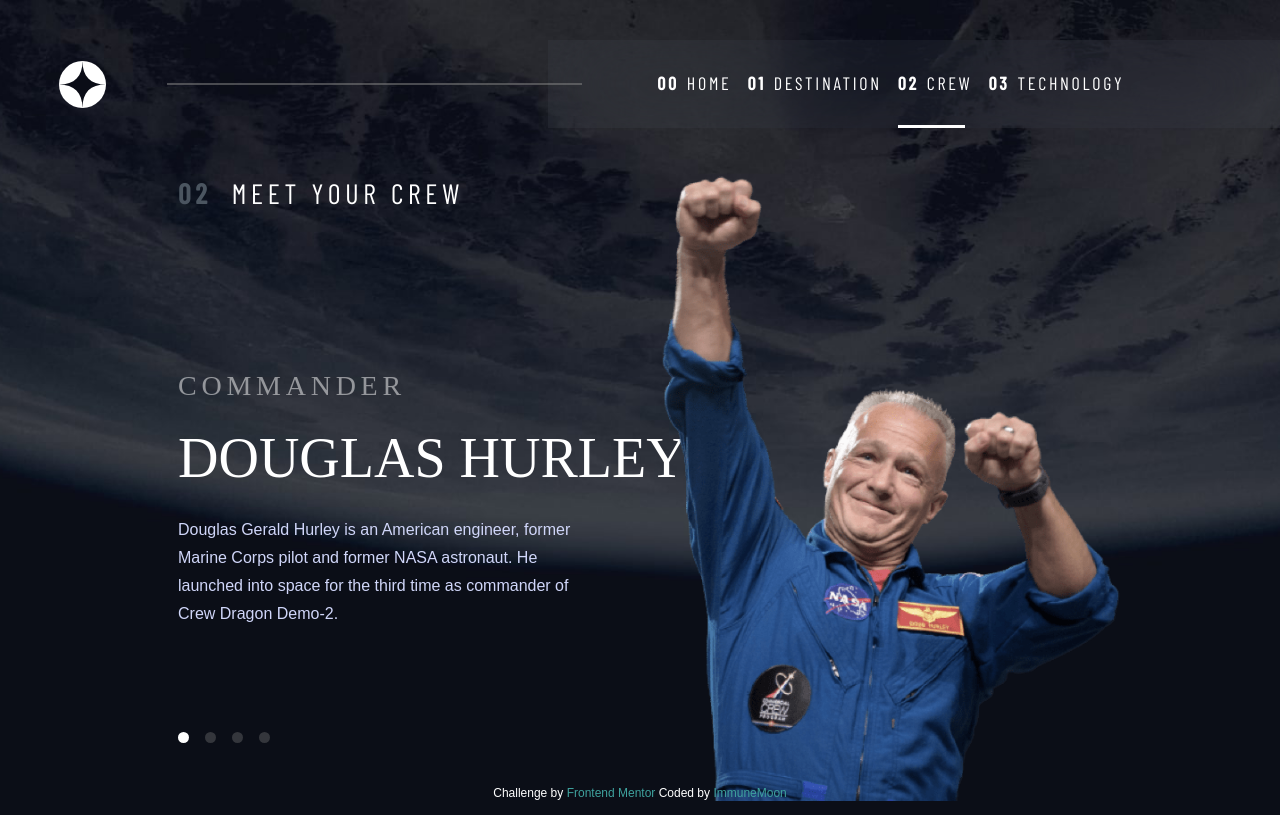
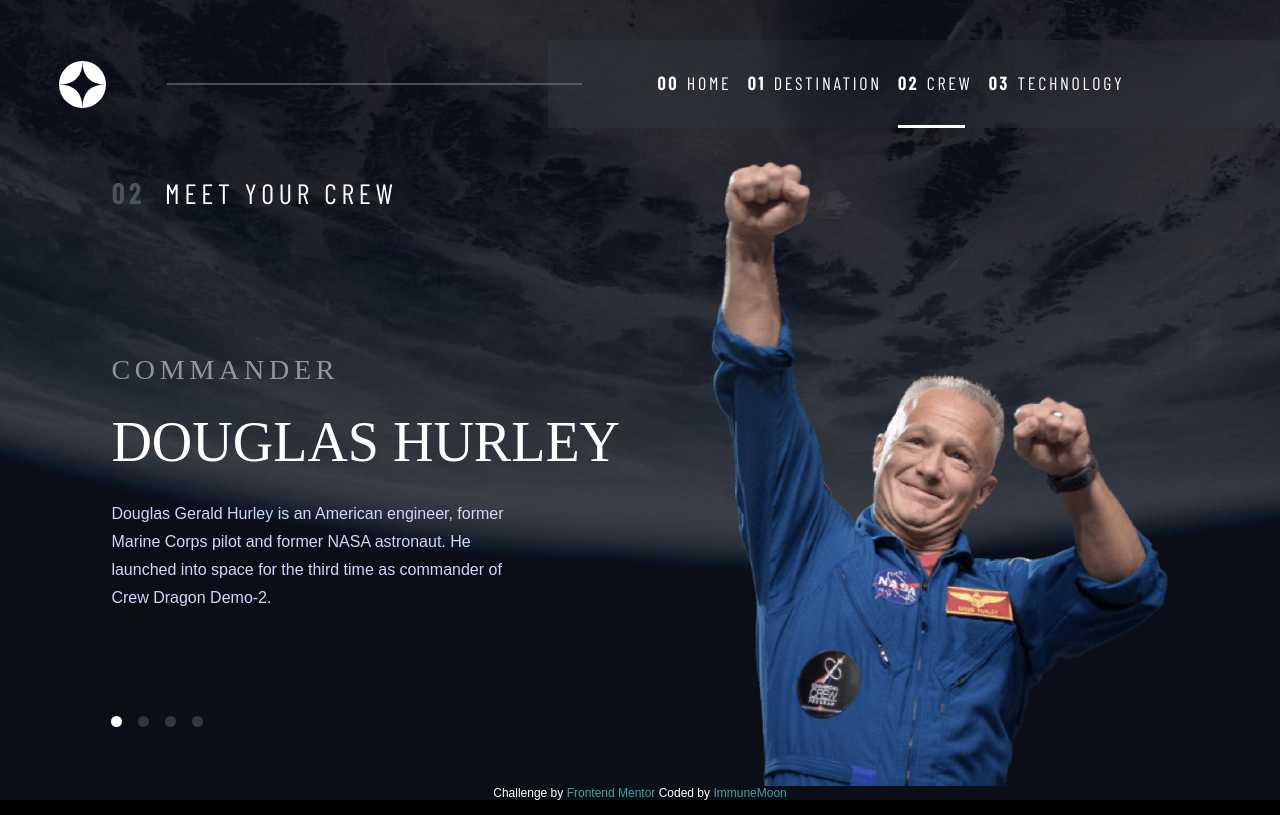
Before and after one commit to ImmuneMoon/space-tourism-website, a React (Create React App) app: page /crew in a window 1280 px wide. Built offline with nearby package versions, Linux system fonts and the light colour scheme; a web font is replaced by a local one.

Commit message:
experimenting with a more responsive design

```diff
--- a/src/components/Crew.jsx
+++ b/src/components/Crew.jsx
@@ -33,7 +33,6 @@ const Content = createGlobalStyle`
 
 const Main = styled.main`
     display: flex;
-    justify-content: space-between;
 
     @media (max-width: 1025px) {
         flex-direction: column;
@@ -44,9 +43,12 @@ const Main = styled.main`
 `;
 
 const L_container = styled.div`
-    display: inline-block;
+    display: flex;
+    flex-direction: column;
+    align-items: flex-start;
     height: fit-content;
     width: auto;
+    margin-left: auto;
 
     @media (max-width: 1025px) {
         margin: 0 auto;
@@ -57,25 +59,16 @@ const L_container = styled.div`
 `;
 
 const Heading = styled.div`
+    margin-left: 0;
+
     @media (max-width: 1025px) {
         display: none;
     }
 `;
 
-const Crew_container = styled.div`
-    width: fit-content;
-    display: flex;
-    flex-direction: column;
-    margin: 7rem 0 0 35%;
-
-    @media (max-width: 1025px) {
-		width: 100%;
-		margin: 0;
-	}
-`;
-
 const Crew_info_container = styled.div`
     width: auto;
+    margin-top: 1rem;
 
     @media (max-width: 1025px) {
         display: flex;
@@ -100,7 +93,10 @@ const R_container = styled.div`
     display: flex;
     flex-direction: column;
     height: auto;
-    width: fit-content;
+    width: max-content;
+    margin-right: auto;
+    margin-left: 7%;
+
     @media (max-width: 1025px) {
         height: fit-content;
         margin: 0 auto;
@@ -123,7 +119,6 @@ const Crew_img_container = styled.div`
     justify-content: center;
     align-items: flex-end;
     margin-top: auto;
-    padding: 3rem 10rem 0 3rem;
 
     @media (max-width: 1025px) {
         padding: 0;
@@ -131,7 +126,7 @@ const Crew_img_container = styled.div`
 `;
 
 const DougImg = styled.img`
-    max-height: ${({ theme }) => {
+    height: ${({ theme }) => {
         switch (theme) {
                 case 'mobile':
             return '400px';
@@ -146,7 +141,27 @@ width: auto;
 `
 
 const MarkImg = styled.img`
-    max-height: ${({ theme }) => {
+    height: ${({ theme }) => {
+        switch (theme) {
+            case 'mobile':
+                return '400px';
+            case 'tablet':
+                return '500px';
+            case 'desktop':
+            default:
+                return '625px';
+        }
+    }};
+    width: auto;
+    padding-top: 75px;
+
+    @media (max-width: 1025px) {
+        padding: 0;
+	}
+`
+
+const VictorImg = styled.img`
+    height: ${({ theme }) => {
         switch (theme) {
             case 'mobile':
                 return '400px';
@@ -158,13 +173,18 @@ const MarkImg = styled.img`
         }
     }};
     width: auto;
+    padding-top: 75px;
+
+    @media (max-width: 1025px) {
+        padding: 0;
+	}
 `
 
-const VictorImg = styled.img`
-    max-height: ${({ theme }) => {
+const AnouImg = styled.img`
+    height: ${({ theme }) => {
         switch (theme) {
             case 'mobile':
-                return '425px';
+                return '400px';
             case 'tablet':
                 return '500px';
             case 'desktop':
@@ -173,21 +193,11 @@ const VictorImg = styled.img`
         }
     }};
     width: auto;
-`
+    padding-top: 75px;
 
-const AnouImg = styled.img`
-    max-height: ${({ theme }) => {
-        switch (theme) {
-            case 'mobile':
-                return '425px';
-            case 'tablet':
-                return '500px';
-            case 'desktop':
-            default:
-                return '550px';
+    @media (max-width: 1025px) {
+        padding: 0;
 	}
-    }};
-    width: auto;
 `
 
 const Crew_nav_container = styled.div`
@@ -236,7 +246,6 @@ function Crew() {
                             MEET&nbsp;YOUR&nbsp;CREW
                         </h1>
                     </Heading>
-                    <Crew_container>
                     <Crew_info_container>
                         <Crewmember>
                             {displayedCrew === 'doug' &&
@@ -256,12 +265,15 @@ function Crew() {
                             <Crew_nav onCrewChange={setDisplayedCrew}/>
                         </Crew_nav_container>
                     </Crew_info_container>
-                    </Crew_container>
                 </L_container>
                 <R_container>
                     <PhoneHeading className="pg-heading">
-                        <p id="pg-num">02</p>
-                        <h1 id="pg-subject">MEET&nbsp;YOUR&nbsp;CREW</h1>
+                        <p id="pg-num">
+                            02
+                        </p>
+                        <h1 id="pg-subject">
+                            MEET&nbsp;YOUR&nbsp;CREW
+                        </h1>
                     </PhoneHeading>
                     <Crew_img_container>
                         {displayedCrew === 'doug' &&
--- a/src/components/Crew_anoushe.jsx
+++ b/src/components/Crew_anoushe.jsx
@@ -6,10 +6,10 @@ function anoushe() {
         <>
             <section id="crew-container">
                 <h2 id="crew-title">
-                    FLIGHT&nbsp;ENGINEER
+                    FLIGHT ENGINEER
                 </h2>
                 <h3 id="crew-name">
-                    ANOUSHEH&nbsp;ANSARI
+                    ANOUSHEH ANSARI
                 </h3>
                 <p id="information" className="crew-info">
                     Anousheh Ansari is an Iranian American engineer and co-founder of Prodea Systems. Ansari was the
--- a/src/components/Crew_douglas.jsx
+++ b/src/components/Crew_douglas.jsx
@@ -8,7 +8,7 @@ function doug() {
                     COMMANDER
                 </h2>
                 <h3 id="crew-name">
-                    DOUGLAS&nbsp;HURLEY
+                    DOUGLAS HURLEY
                 </h3>
                 <p id="information" className="crew-info">
                     Douglas Gerald Hurley is an American engineer, former Marine Corps pilot and former NASA
--- a/src/components/Crew_mark.jsx
+++ b/src/components/Crew_mark.jsx
@@ -8,7 +8,7 @@ function mark() {
                     MISSION&nbsp;SPECIALIST
                 </h2>
                 <h3 id="crew-name">
-                    MARK&nbsp;SHUTTLEWORTH
+                    MARK SHUTTLEWORTH
                 </h3>
                 <p id="information" className="crew-info">
                     Mark Richard Shuttleworth is the founder and CEO of Canonical, the company behind the Linux-based
--- a/src/components/Crew_victor.jsx
+++ b/src/components/Crew_victor.jsx
@@ -8,7 +8,7 @@ function victor() {
                     PILOT
                 </h2>
                 <h3 id="crew-name">
-                    VICTOR&nbsp;GLOVER
+                    VICTOR GLOVER
                 </h3>
                 <p id="information" className="crew-info">
                     Pilot on the first operational flight of the SpaceX Crew Dragon to the International Space Station.
--- a/src/index.css
+++ b/src/index.css
@@ -54,7 +54,7 @@ main {
 }
 
 .pg-heading {
-	margin: 3rem 0 5rem 35%;
+	margin: 3rem 0 5rem 10.5rem;
 	display: flex;
 	flex-direction: row;
 	align-items: center;
@@ -227,20 +227,21 @@ Crew page CSS
 	font-size: 56px;
 	font-weight: 500;
 	margin: 0 0 1.5rem 0;
-	width: fit-content;
+	width: max-content;
 	font-family: 'Bellefair', serif;
 }
 
 /* Crew member's information*/
 .crew-info{
 	height: 10rem;
-	width: 25rem;
+	max-width: 25rem;
+	min-width: 15rem;
 }
 
 /* Crew image styles */
 #crew_img {
-	max-width: 100%;
-	height: auto;
+	width: 100%;
+	max-height: fit-content;
 }
 
 
```
Also changed, not shown: src/components/Destination.jsx (indentation only). Lines whose indentation alone changed are shown as unchanged.
